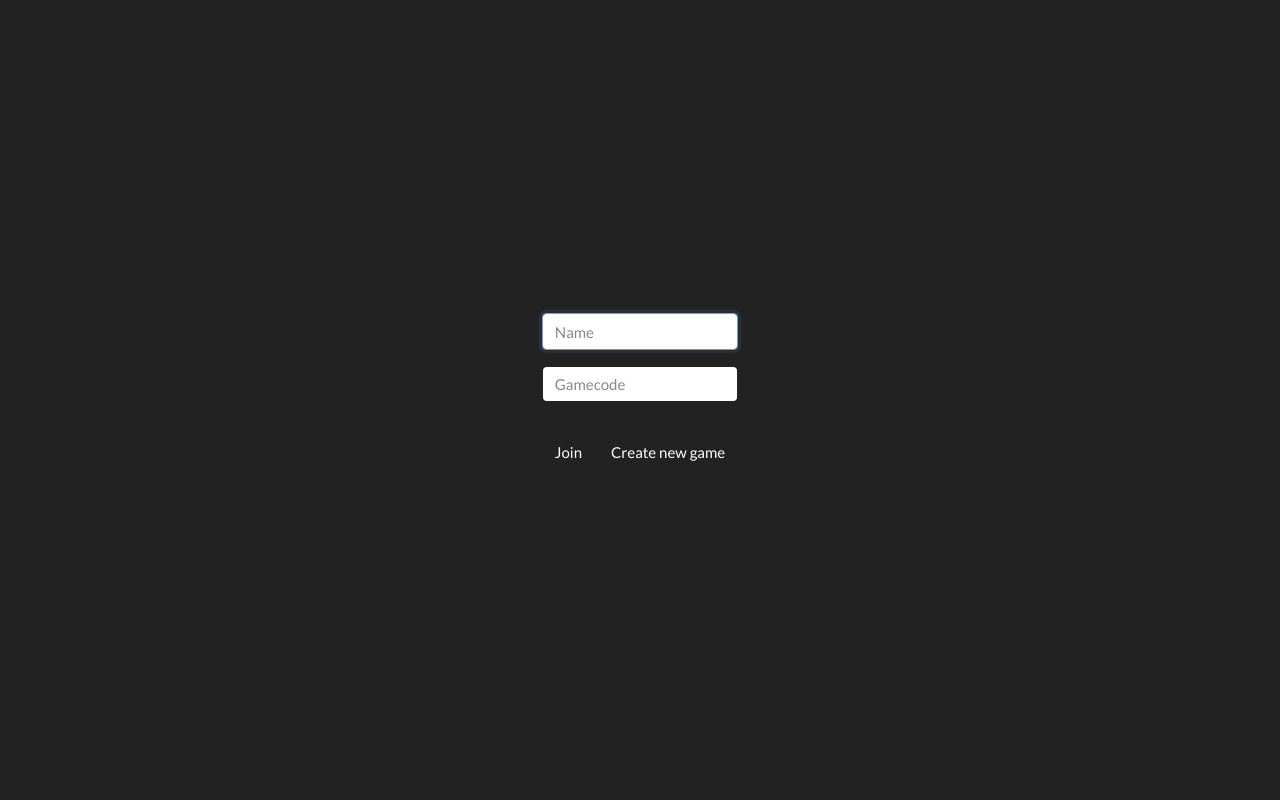
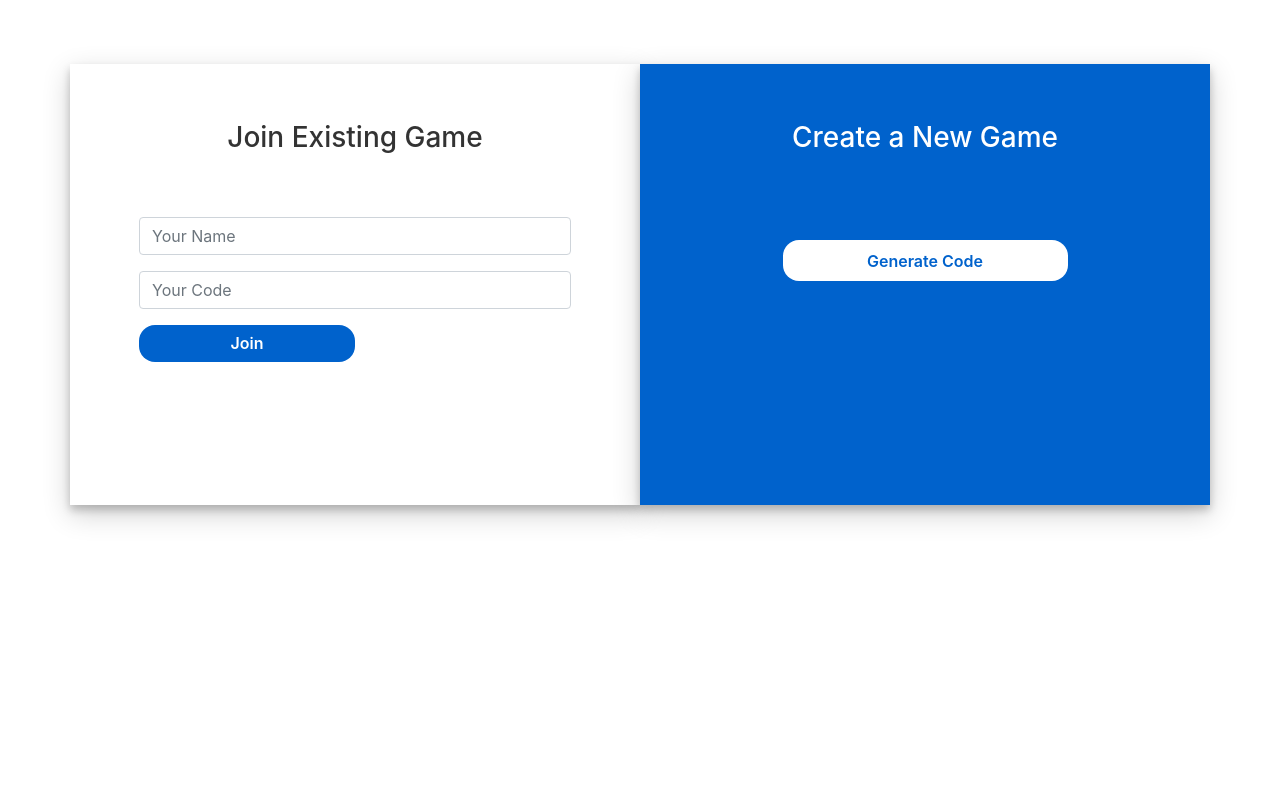
Before and after one commit to vraevrae/vraevrae, a Flask app: page / in a window 1280 px wide. Run offline with Flask 2, Linux system fonts and the light colour scheme; parts of the project's set-up code (start-up, migrations or seed data) failed here and were passed over; some libraries are stand-ins or nearby versions.

Commit message:
templates
templates adjusted

```diff
--- a/static/styles.css
+++ b/static/styles.css
@@ -17,13 +17,6 @@ html {
 label.btn {
   padding: 18px 60px;
   white-space: normal;
-}
-
-label.btn:hover {
-  text-shadow: 0 3px 2px rgba(0,0,0,0.4);
-  -webkit-transform: scale(1.1);
-  -moz-transform: scale(1.1);
-  -o-transform: scale(1.1)
 }
 
 label.btn-block {
@@ -53,3 +46,231 @@ label .glyphicon {
 .modal-body {
   min-height: 205px
 }
+
+.login-container{
+  margin-top: 5%;
+  margin-bottom: 5%;
+}
+.login-form-1{
+  padding: 5%;
+  box-shadow: 0 5px 8px 0 rgba(0, 0, 0, 0.2), 0 9px 26px 0 rgba(0, 0, 0, 0.19);
+}
+.login-form-1 h3{
+  text-align: center;
+  color: #333;
+}
+.login-form-2{
+  padding: 5%;
+  background: #0062cc;
+  box-shadow: 0 5px 8px 0 rgba(0, 0, 0, 0.2), 0 9px 26px 0 rgba(0, 0, 0, 0.19);
+}
+.login-form-2 h3{
+  text-align: center;
+  color: #fff;
+}
+.login-container form{
+  padding: 10%;
+}
+.btnSubmit
+{
+  width: 50%;
+  border-radius: 1rem;
+  padding: 1.5%;
+  border: none;
+  cursor: pointer;
+}
+.login-form-1 .btnSubmit{
+  font-weight: 600;
+  color: #fff;
+  background-color: #0062cc;
+}
+.login-form-2 .btnSubmit{
+  position:absolute;
+  transition: .5s ease;
+  top: 40%;
+  left: 25%;
+  font-weight: 600;
+  color: #0062cc;
+  background-color: #fff;
+}
+.login-form-2 .ForgetPwd{
+  color: #fff;
+  font-weight: 600;
+  text-decoration: none;
+}
+.login-form-1 .ForgetPwd{
+  color: #0062cc;
+  font-weight: 600;
+  text-decoration: none;
+}
+
+@import url(https://fonts.googleapis.com/css?family=Roboto:400,500,700,300,100);
+
+body {
+  background-color: #3e94ec;
+  font-family: "Roboto", helvetica, arial, sans-serif;
+  font-size: 16px;
+  font-weight: 400;
+  text-rendering: optimizeLegibility;
+}
+
+div.table-title {
+   display: block;
+  margin: auto;
+  max-width: 600px;
+  padding:5px;
+  width: 100%;
+  position: absolute;
+  left: 100px;
+  top: 150px;
+}
+
+.table-title h3 {
+   color: #fafafa;
+   font-size: 30px;
+   font-weight: 400;
+   font-style:normal;
+   font-family: "Roboto", helvetica, arial, sans-serif;
+   text-shadow: -1px -1px 1px rgba(0, 0, 0, 0.1);
+   text-transform:uppercase;
+
+}
+
+
+/*** Table Styles **/
+
+.table-fill {
+  background: white;
+  border-radius:3px;
+  border-collapse: collapse;
+  height: 320px;
+  margin: auto;
+  max-width: 600px;
+  padding:5px;
+  width: 100%;
+  box-shadow: 0 5px 10px rgba(0, 0, 0, 0.1);
+  animation: float 5s infinite;
+   position: absolute;
+  left: 100px;
+  top: 150px;
+}
+
+th {
+  color:#D5DDE5;;
+  background:#1b1e24;
+  border-bottom:4px solid #9ea7af;
+  border-right: 1px solid #343a45;
+  font-size:23px;
+  font-weight: 100;
+  padding:24px;
+  text-align:left;
+  text-shadow: 0 1px 1px rgba(0, 0, 0, 0.1);
+  vertical-align:middle;
+}
+
+th:first-child {
+  border-top-left-radius:3px;
+}
+
+th:last-child {
+  border-top-right-radius:3px;
+  border-right:none;
+}
+
+tr {
+  border-top: 1px solid #C1C3D1;
+  border-bottom: 1px solid #C1C3D1;
+  color:#666B85;
+  font-size:16px;
+  font-weight:normal;
+  text-shadow: 0 1px 1px rgba(256, 256, 256, 0.1);
+}
+
+tr:hover td {
+  background:#4E5066;
+  color:#FFFFFF;
+  border-top: 1px solid #22262e;
+}
+
+tr:first-child {
+  border-top:none;
+}
+
+tr:last-child {
+  border-bottom:none;
+}
+
+tr:nth-child(odd) td {
+  background:#EBEBEB;
+}
+
+tr:nth-child(odd):hover td {
+  background:#4E5066;
+}
+
+tr:last-child td:first-child {
+  border-bottom-left-radius:3px;
+}
+
+tr:last-child td:last-child {
+  border-bottom-right-radius:3px;
+}
+
+td {
+  background:#FFFFFF;
+  padding:20px;
+  text-align:left;
+  vertical-align:middle;
+  font-weight:300;
+  font-size:18px;
+  text-shadow: -1px -1px 1px rgba(0, 0, 0, 0.1);
+  border-right: 1px solid #C1C3D1;
+}
+
+td:last-child {
+  border-right: 0px;
+}
+
+th.text-left {
+  text-align: left;
+}
+
+th.text-center {
+  text-align: center;
+}
+
+th.text-right {
+  text-align: right;
+}
+
+td.text-left {
+  text-align: left;
+}
+
+td.text-center {
+  text-align: center;
+}
+
+td.text-right {
+  text-align: right;
+}
+
+.example_b {
+  color: #fff !important;
+  text-transform: uppercase;
+  background: #60a3bc;
+  padding: 20px;
+  border-radius: 50px;
+  display: inline-block;
+  border: none;
+  position:absolute;
+  top: 40%;
+  left: 2575%;
+  }
+
+  .example_b:hover {
+  text-shadow: 0px 0px 6px rgba(255, 255, 255, 1);
+  -webkit-box-shadow: 0px 5px 40px -10px rgba(0,0,0,0.57);
+  -moz-box-shadow: 0px 5px 40px -10px rgba(0,0,0,0.57);
+  transition: all 0.4s ease 0s;
+  }
--- a/templates/index.html
+++ b/templates/index.html
@@ -1,33 +1,31 @@
-{% extends "layout.html" %} {% block title %} Homepage {% endblock %} {% block
-main %}
-<form action="{{ url_for('index') }}" method="post" class="form">
-  <fieldset class="form-group">
-    <input
-      autocomplete="off"
-      autofocus
-      class="form-control"
-      name="name"
-      placeholder="Name"
-      type="text"
-    />
-  </fieldset>
-  <fieldset class="form-group">
-    <div class="form-group">
-      <input
-        autocomplete="off"
-        autofocus
-        class="form-control"
-        name="gamecode"
-        placeholder="Gamecode"
-        type="text"
-      />
+<link rel="stylesheet" href="../static/styles.css" />
+<link href="//maxcdn.bootstrapcdn.com/bootstrap/4.1.1/css/bootstrap.min.css" rel="stylesheet" id="bootstrap-css">
+<script src="//maxcdn.bootstrapcdn.com/bootstrap/4.1.1/js/bootstrap.min.js"></script>
+<script src="//cdnjs.cloudflare.com/ajax/libs/jquery/3.2.1/jquery.min.js"></script>
+
+<div class="container login-container">
+    <div class="row">
+        <div class="col-md-6 login-form-1">
+            <h3>Join Existing Game</h3>
+            <form>
+                <div class="form-group">
+                    <input type="text" class="form-control" placeholder="Your Name" value="" />
+                </div>
+                <div class="form-group">
+                    <input type="password" class="form-control" placeholder="Your Code" value="" />
+                </div>
+                <div class="form-group">
+                    <button class="btnSubmit" name="join" type="submit">Join</button>
+                </div>
+            </form>
+        </div>
+        <div class="col-md-6 login-form-2">
+            <h3>Create a New Game</h3>
+            <form>
+                <div class="form-group">
+                    <button class="btnSubmit" name="join" type="submit">Generate Code</button>
+                </div>
+            </form>
+        </div>
     </div>
-  </fieldset>
-  <fieldset class="form-group">
-    <button class="btn btn-default" name="join" type="submit">Join</button>
-    <button class="btn btn-default" name="newgame" type="submit">
-      Create new game
-    </button>
-  </fieldset>
-</form>
-{% endblock %}
+</div>
```
Also changed, not shown: templates/lobby.html (+46 -0 lines), templates/scoreboard.html (+31 -18 lines).
